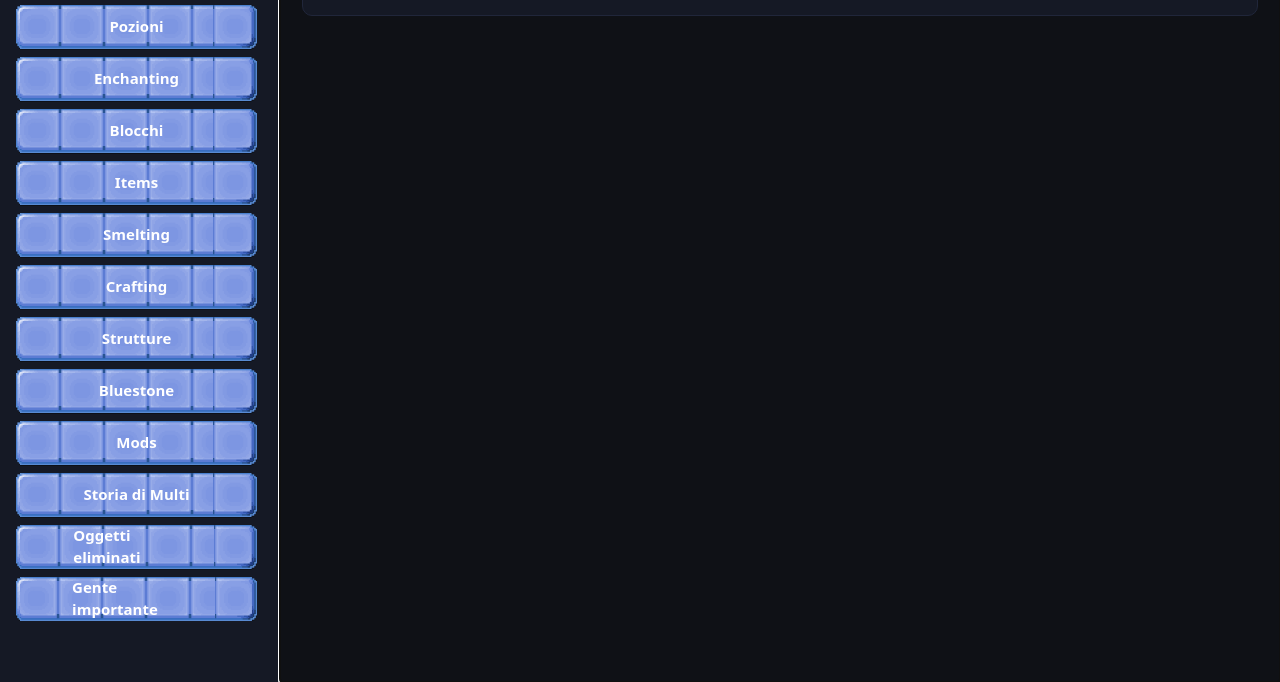
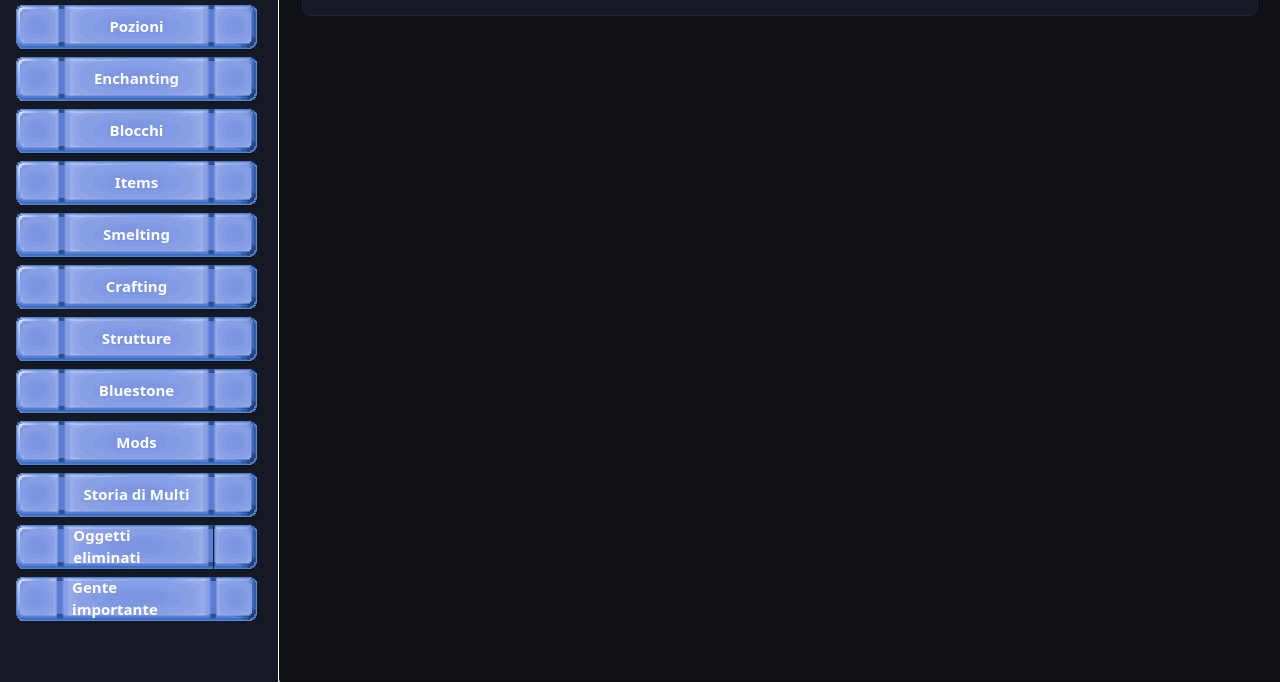
Before and after one commit to NovaX-Luanti/multicraft_wiki, a plain HTML site: page index.html in a window 1280 px wide. Shown: the part 118-800 px from the top of the page. Drawn offline with Linux system fonts and the light colour scheme.

Commit message:
Update index.html

```diff
--- a/index.html
+++ b/index.html
@@ -54,7 +54,10 @@
     min-width:96px; flex:1 1 auto; display:flex; align-items:center; justify-content:center;
     padding:0 var(--btn-pad-x);
     /* il middle è stretchabile in X */
-    background-repeat: repeat-x; background-size: auto 100%;
+    /* dopo (allunga senza ripetere) */
+    background-repeat: no-repeat;
+    background-size: 100% 100%;
+
   }
 
   /* Variante GRIGIA (default) */
```
